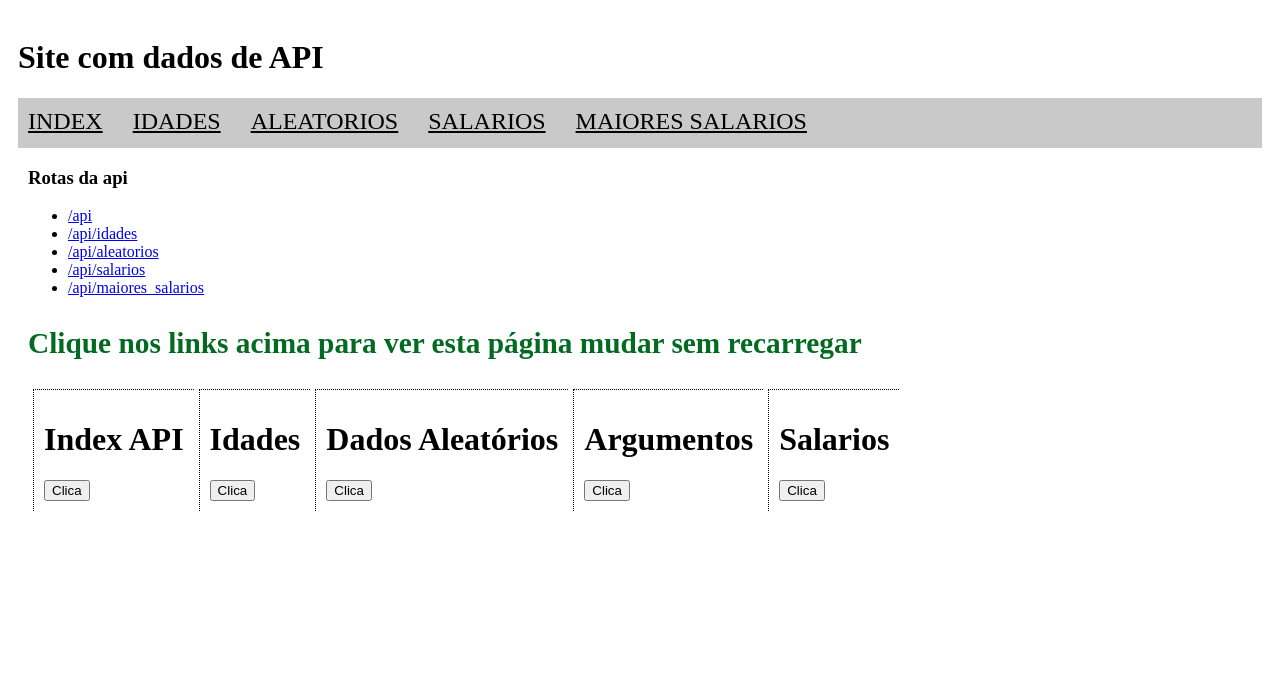
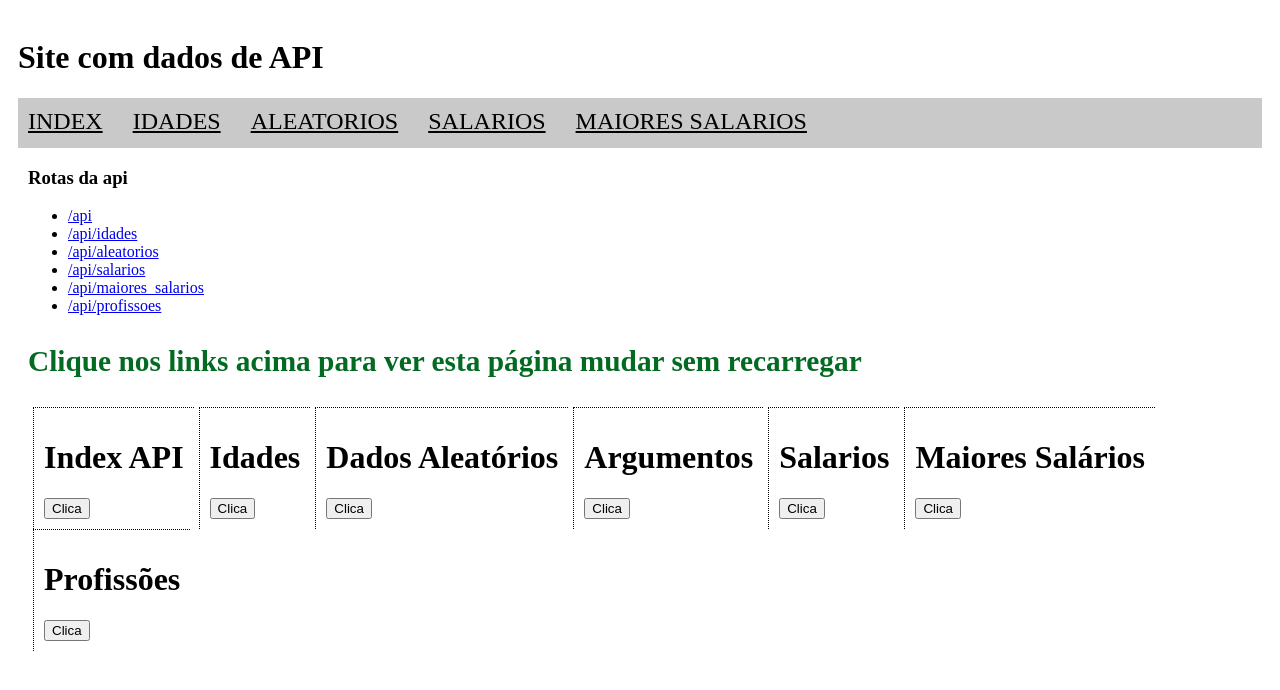
Before and after one commit to attiquetecnologia/projeto_api, a Flask app: page / in a window 1280 px wide. Shown: the top 690 px of the page. Run offline with Flask 3, Linux system fonts and the light colour scheme.

Commit message:
Flex wrap e mais opções

```diff
--- a/static/main.css
+++ b/static/main.css
@@ -32,6 +32,7 @@ body {
 
 .row {
     display: flex;
+    flex-wrap: wrap;
 }
 
 .card {
--- a/static/main.js
+++ b/static/main.js
@@ -26,3 +26,18 @@ function salarios(url, target) {
         console.log(error);
     });
 }
+
+function maiores_salarios(url, target) {
+    fetch(url)
+        .then((resp) => resp.json())
+        .then(function(data) {
+            console.log("Data -> ", data.data);
+            dado = data.data;
+            content =  `<p><strong>Pessoa 1:</strong> ${dado.pessoa1}</p>`;
+            content += `<p><strong>Pessoa 2:</strong> ${dado.pessoa2}</p>`;
+            content += `<p><strong>Pessoa 3:</strong> ${dado.pessoa3}</p>`;
+            document.getElementById(target).innerHTML = content;
+    }).catch(function(error) {
+        console.log(error);
+    });
+}
--- a/templates/index.html
+++ b/templates/index.html
@@ -23,6 +23,7 @@
             <li><a href="{{ url_for('api.aleatorios') }}" >{{ url_for('api.aleatorios') }}</a></li>
             <li><a href="{{ url_for('api.salarios') }}" >{{ url_for('api.salarios') }}</a></li>
             <li><a href="{{ url_for('api.maiores_salarios') }}" >{{ url_for('api.maiores_salarios') }}</a></li>
+            <li><a href="{{ url_for('api.profissoes') }}" >{{ url_for('api.profissoes') }}</a></li>
         </ul>
     </div>
 
@@ -64,6 +65,19 @@
             <div class="card-body" id="api-salarios"></div>
         </div>
 
+        <div class="card">
+            <div class="card-title"><h1>Maiores Salários</h1></div>
+            <button role="button" onclick="maiores_salarios('{{ url_for('api.maiores_salarios')}}', 'api-maiores_salarios')" class="btn_api">Clica</button>
+            <div class="card-body" id="api-maiores_salarios"></div>
+        </div>
+
+        <div class="card">
+            <div class="card-title"><h1>Profissões</h1></div>
+            <button role="button" onclick="load_data('{{ url_for('api.profissoes')}}', 'api-profissoes')" class="btn_api">Clica</button>
+            <div class="card-body" id="api-profissoes"></div>
+        </div>
+
+
     </div> <!-- ./row -->
 
     <script type="text/javascript" src="{{ url_for('static', filename='main.js') }}"></script>
```
